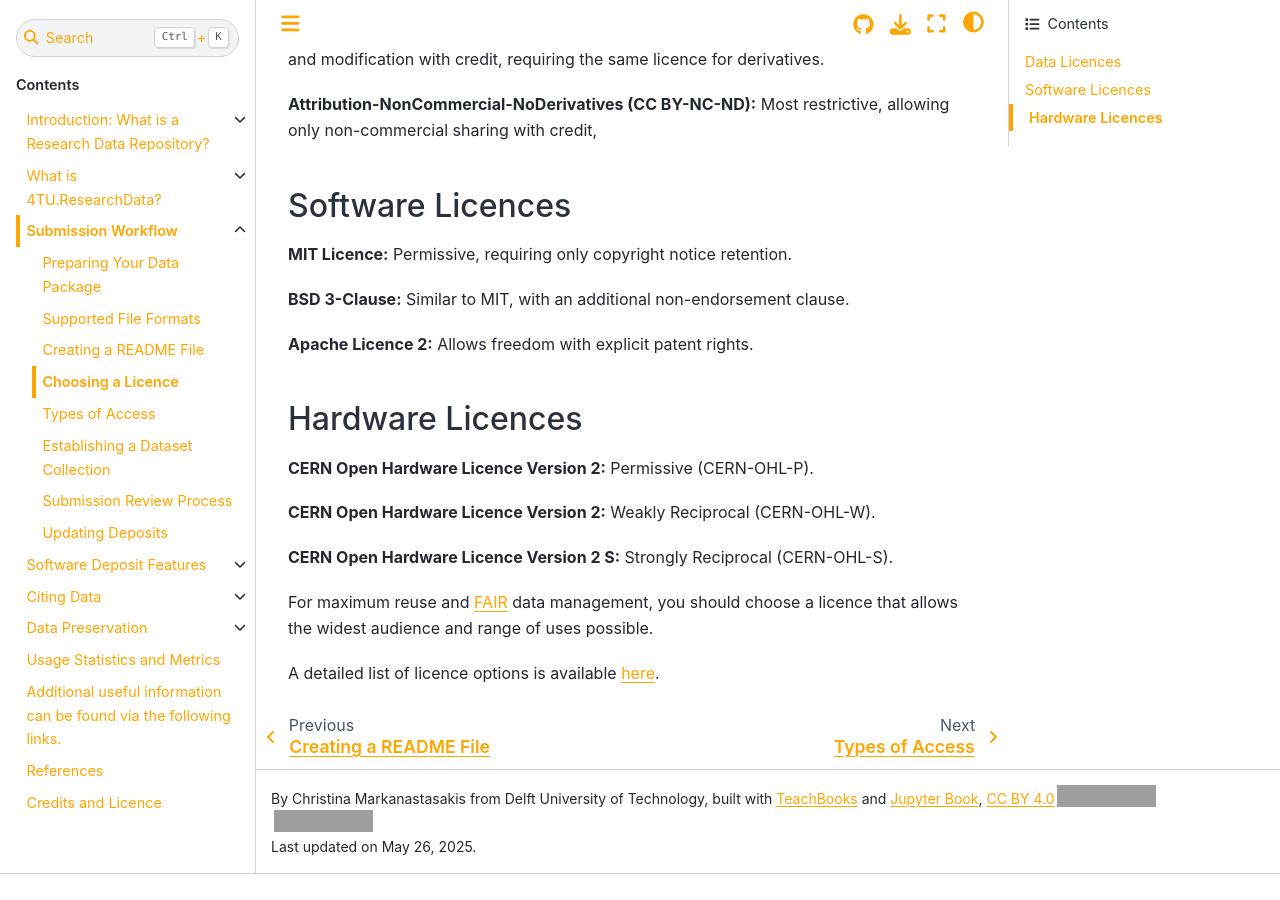
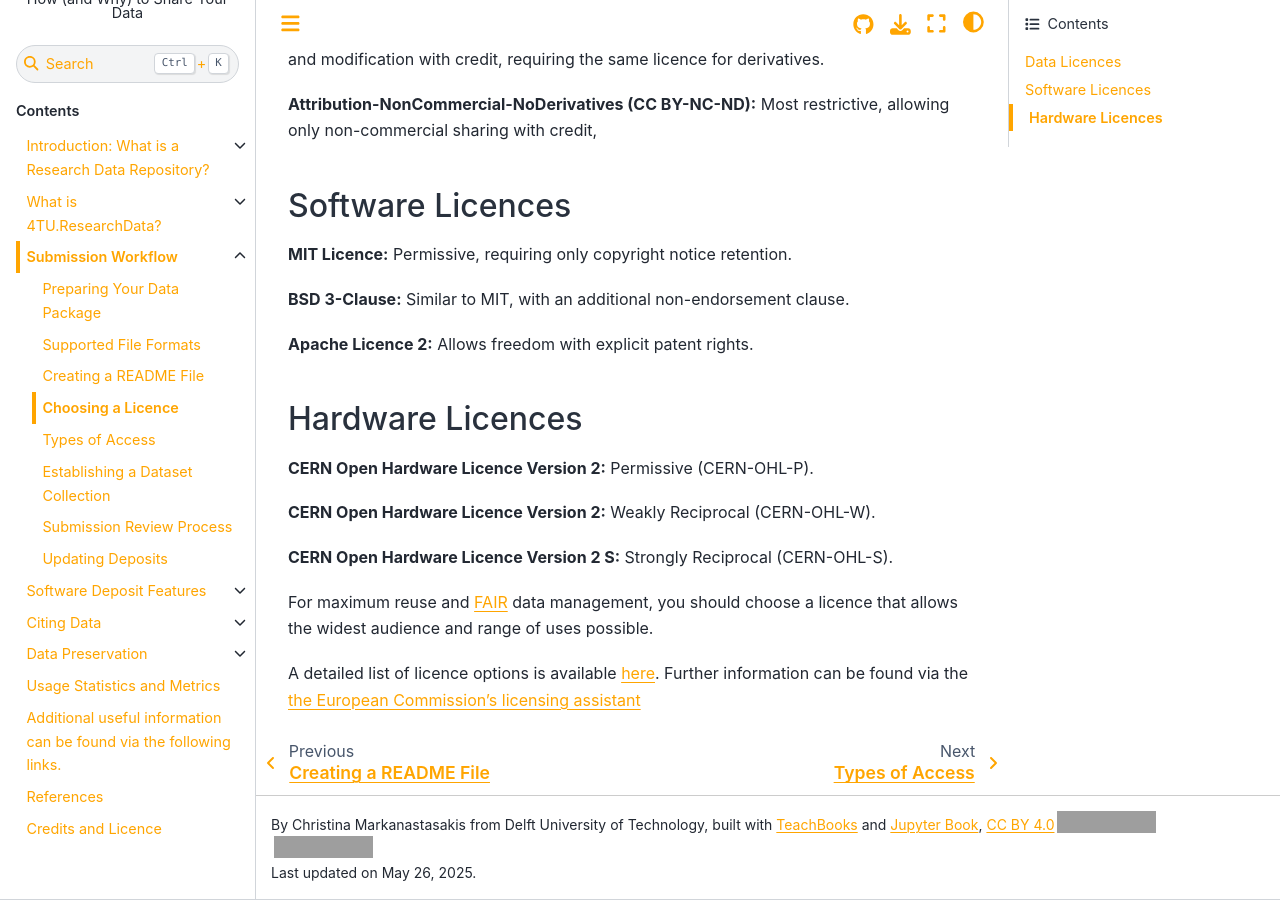
Before and after one commit to TUDelft-books/FAIR4TU_Submission_Help, a Jupyter Book: the page built from book/submission_workflow/choosing_a_licence.md, in a window 1280 px wide and 900 px high, scrolled down 719 px. Built offline with Jupyter Book 1.0.4 settings and Sphinx 7.4.7 and the Sphinx Book theme 1.1.4, drawn with Linux system fonts in a browser that asks for light colours; pages that are not in the unit, such as notebooks, are missing from menus; comment, search, counter and statistics services are not loaded; before the commit the page ends 1593 px from its top, so only the background shows below that; grey boxes are pictures that could not be loaded.

Commit message:
Update choosing_a_licence.md

```diff
--- a/book/submission_workflow/choosing_a_licence.md
+++ b/book/submission_workflow/choosing_a_licence.md
@@ -37,3 +37,4 @@ The repository provides several options for data and software.
 For maximum reuse and [FAIR](/introduction/fair_data_and_software) data management, you should choose a licence that allows the widest audience and range of uses possible.
 
 A detailed list of licence options is available [here](https://data.4tu.nl/info/en/use/publish-cite/upload-your-data-in-our-data-repository/licencing).
+Further information can be found via the [the European Commission's licensing assistant](https://interoperable-europe.ec.europa.eu/collection/eupl/solution/licensing-assistant/compatibility-checker)
```
